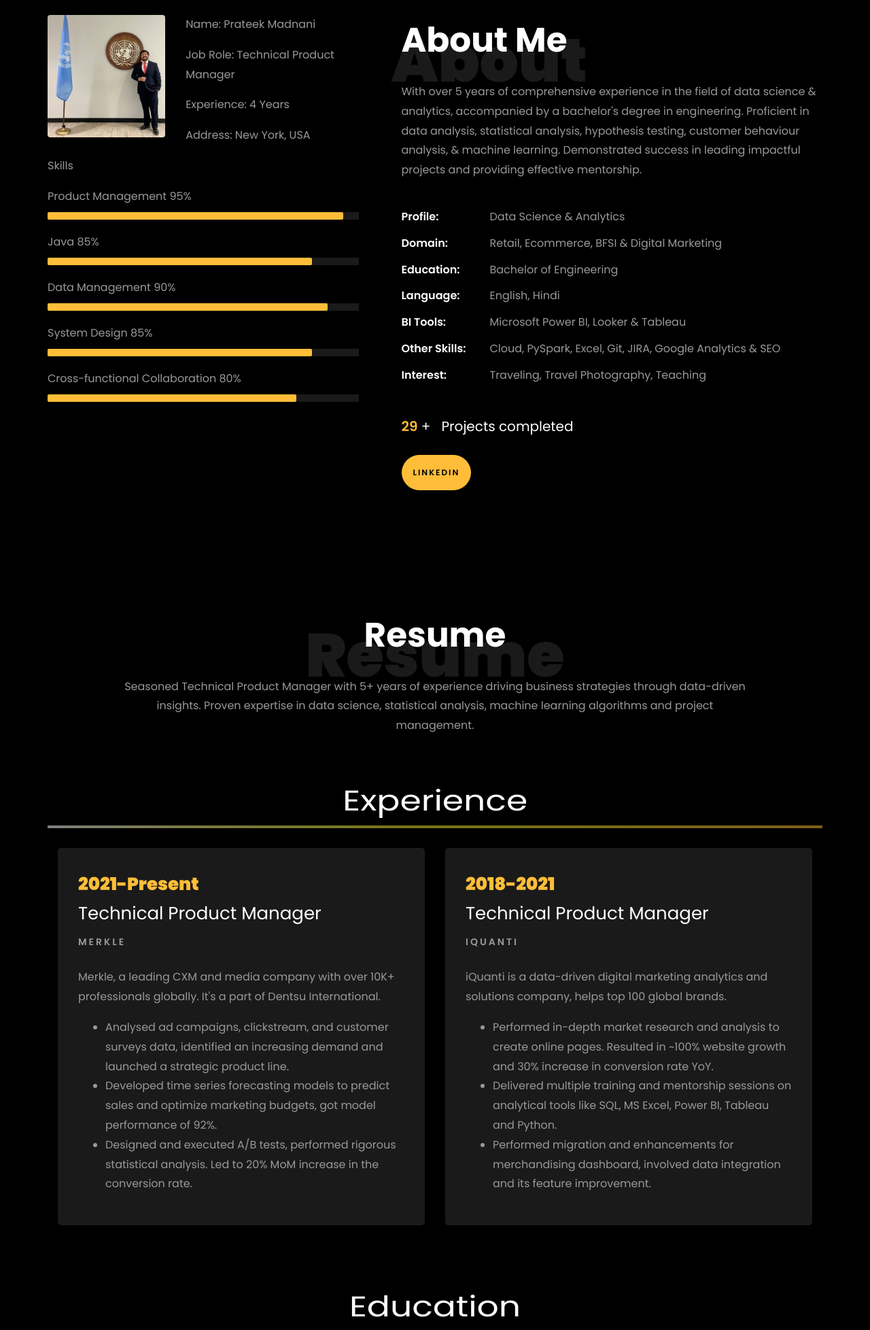
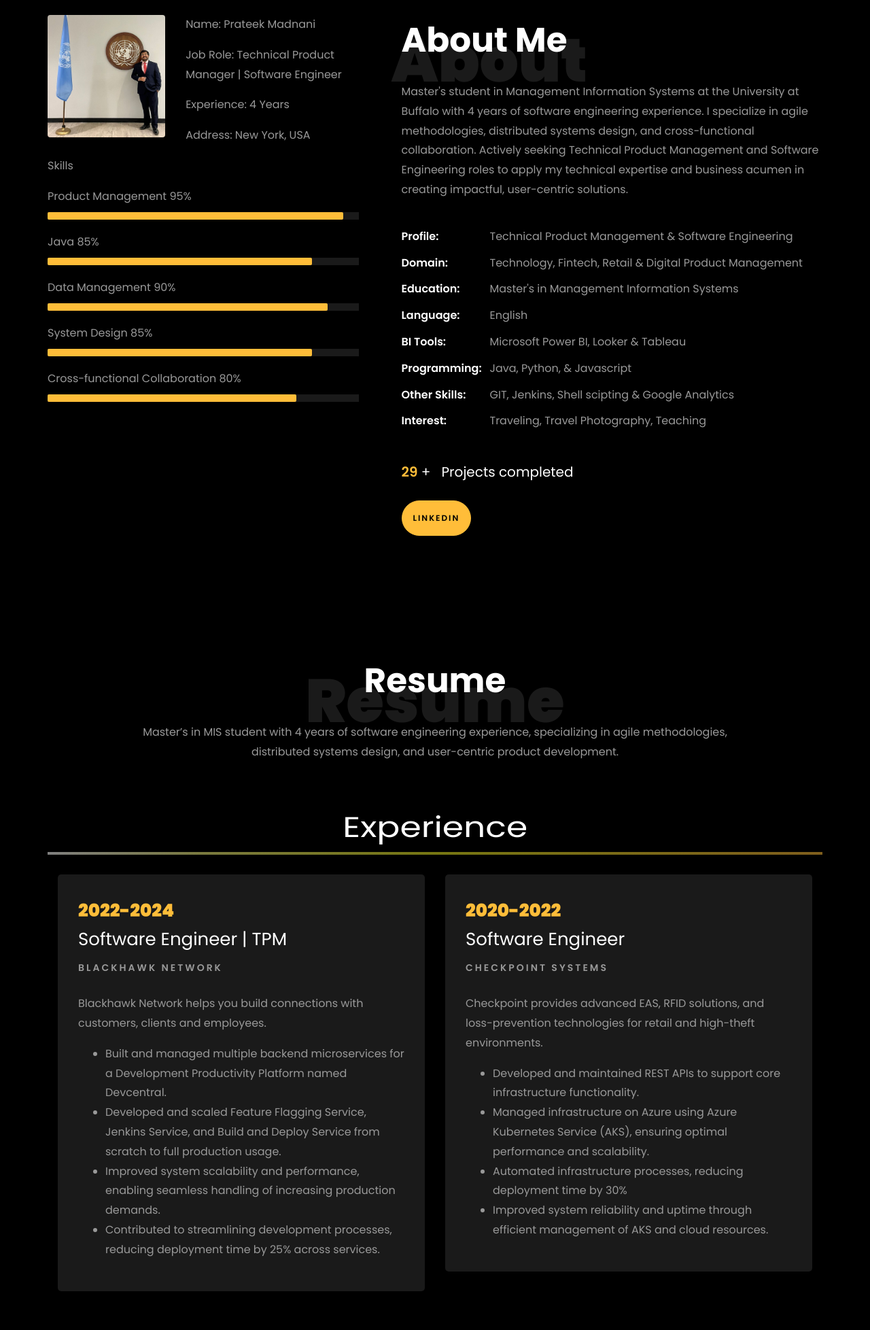
Before and after one commit to prateekmadnani1/prateekmadnani1.github.io, a plain HTML site: page index.html in a window 1280 px wide. Shown: the part 840-2796 px from the top of the page at 68% size. Drawn offline with Linux system fonts and the light colour scheme; animation ran at ten frames a second; files whose address does not match are found by name.

Commit message:
profile updated

```diff
--- a/index.html
+++ b/index.html
@@ -159,9 +159,9 @@
 
 						// Create an array of typing text
 						const typingTexts = [
-						'Engineer  ',
-						'YouTuber  ',
-						'Teacher   ',
+						'Product Manager  ',
+						'Enginer  ',
+						'Educator   ',
 						];
 
 						// Create a function to display the typing animation for a given text
@@ -190,8 +190,8 @@
 			            <h2>Technical Product Manager</h2>
 						<!-- <h2 class="d-flex" style="margin-bottom: 0">With over 5 years of experience</h2> -->
 						<!-- <br> -->
-			            <p><a href="https://www.youtube.com/@RishabhMishraOfficial" class="btn btn-primary py-3 px-4">YouTube</a>
-							<a href="https://github.com/rishabhnmishra" class="btn btn-white btn-outline-white py-3 px-4">My works</a></p>
+			            <p>
+							<a href="https://github.com/prateekmadnani1" class="btn btn-primary py-3 px-4">My works</a></p>
 		            </div>
 		          </div>
 	        	</div>
@@ -220,7 +220,7 @@
 									<div class="col-sm-6 col-md-7">
 									  <div class="about-info">
 										<p><span class="title-s">Name: </span> <span>Prateek Madnani</span></p>
-										<p><span class="title-s">Job Role: </span> <span>Technical Product Manager</span></p>
+										<p><span class="title-s">Job Role: </span> <span>Technical Product Manager | Software Engineer</span></p>
 										<p><span class="title-s">Experience: </span> <span>4 Years</span></p>
 										<p><span class="title-s">Address: </span> <span>New York, USA</span></p>
 									  </div>
@@ -270,16 +270,15 @@
 								<h1 class="big">About</h1>
 								<h2 class="mb-4">About Me</h2>
 
-								<p>With over 5 years of comprehensive experience in the field of data science & analytics, accompanied by a bachelor's degree in engineering.
-									Proficient in data analysis, statistical analysis, hypothesis testing, customer behaviour analysis, &amp; machine learning.
-									Demonstrated success in leading impactful projects and providing effective mentorship.</p>
+								<p>Master's student in Management Information Systems at the University at Buffalo with 4 years of software engineering experience. I specialize in agile methodologies, distributed systems design, and cross-functional collaboration. Actively seeking Technical Product Management and Software Engineering roles to apply my technical expertise and business acumen in creating impactful, user-centric solutions.</p>
 								<ul class="about-info mt-4 px-md-0 px-2">
-									<li class="d-flex"><span>Profile:</span> <span>Data Science &amp; Analytics</span></li>
-									<li class="d-flex"><span>Domain:</span> <span>Retail, Ecommerce, BFSI &amp; Digital Marketing</span></li>
-									<li class="d-flex"><span>Education:</span> <span>Bachelor of Engineering</span></li>
-									<li class="d-flex"><span>Language:</span> <span>English, Hindi</span></li>
+									<li class="d-flex"><span>Profile:</span> <span>Technical Product Management &amp; Software Engineering</span></li>
+									<li class="d-flex"><span>Domain:</span> <span>Technology, Fintech, Retail &amp; Digital Product Management</span></li>
+									<li class="d-flex"><span>Education:</span> <span>Master's in Management Information Systems</span></li>
+									<li class="d-flex"><span>Language:</span> <span>English</span></li>
 									<li class="d-flex"><span>BI Tools:</span> <span>Microsoft Power BI, Looker &amp; Tableau</span></li>
-									<li class="d-flex"><span>Other Skills:</span> <span>Cloud, PySpark, Excel, Git, JIRA, Google Analytics &amp; SEO</span></li>
+									<li class="d-flex"><span>Programming:</span> <span>Java, Python, &amp; Javascript</span></li>
+									<li class="d-flex"><span>Other Skills:</span> <span>GIT, Jenkins, Shell scipting &amp; Google Analytics</span></li>
 									<li class="d-flex"><span>Interest:</span> <span>Traveling, Travel Photography, Teaching</span></li>
 
 								</ul>
@@ -293,7 +292,7 @@
 									<span class="number" data-number="30">0</span> <span>+</span>
 									<span>&nbsp; Projects completed</span>
 								</p>
-								<p><a href="https://www.linkedin.com/in/rishabhnmishra/" class="btn btn-primary py-3 px-3">LinkedIn</a></p>
+								<p><a href="https://www.linkedin.com/in/prateek-madnani/" class="btn btn-primary py-3 px-3">LinkedIn</a></p>
 							</div>
 						</div>
 					</div>
@@ -311,7 +310,7 @@
           <div class="col-md-10 heading-section text-center ftco-animate">
           	<h1 class="big big-2">Resume</h1>
             <h2 class="mb-4">Resume</h2>
-            <p>Seasoned Technical Product Manager with 5+ years of experience driving business strategies through data-driven insights. Proven expertise in data science, statistical analysis, machine learning algorithms and project management.</p>
+            <p>Master’s in MIS student with 4 years of software engineering experience, specializing in agile methodologies, distributed systems design, and user-centric product development.</p>
           </div>
         </div>
 
@@ -324,14 +323,15 @@
 		<div class="row">
 				<div class="col-md-6">
 					<div class="resume-wrap ftco-animate">
-						<span class="date">2021-Present</span>
-						<h2>Technical Product Manager</h2>
-						<span class="position">Merkle</span>
-						<p class="mt-4">Merkle, a leading CXM and media company with over 10K+ professionals globally. It's a part of Dentsu International.
+						<span class="date">2022-2024</span>
+						<h2>Software Engineer | TPM</h2>
+						<span class="position">Blackhawk Network</span>
+						<p class="mt-4">Blackhawk Network helps you build connections with customers, clients and employees.</p>
 							<ul>
-								<li>Analysed ad campaigns, clickstream, and customer surveys data, identified an increasing demand and launched a strategic product line.</li>
-								<li>Developed time series forecasting models to predict sales and optimize marketing budgets, got model performance of 92%.</li>
-								<li>Designed and executed A/B tests, performed rigorous statistical analysis. Led to 20% MoM increase in the conversion rate.</li>
+								<li>Built and managed multiple backend microservices for a Development Productivity Platform named Devcentral.</li>
+								<li>Developed and scaled Feature Flagging Service, Jenkins Service, and Build and Deploy Service from scratch to full production usage.</li>
+								<li>Improved system scalability and performance, enabling seamless handling of increasing production demands.</li>
+								<li>Contributed to streamlining development processes, reducing deployment time by 25% across services.</li>
 							</ul>
 						</p>
 					</div>
@@ -340,14 +340,15 @@
 
 				<div class="col-md-6">
 					<div class="resume-wrap ftco-animate">
-						<span class="date">2018-2021</span>
-						<h2>Technical Product Manager</h2>
-						<span class="position">iQuanti</span>
-						<p class="mt-4">iQuanti is a data-driven digital marketing analytics and solutions company, helps top 100 global brands.
+						<span class="date">2020-2022</span>
+						<h2>Software Engineer</h2>
+						<span class="position">Checkpoint Systems</span>
+						<p class="mt-4"> Checkpoint provides advanced EAS, RFID solutions, and loss-prevention technologies for retail and high-theft environments.
 							<ul>
-								<li>Performed in-depth market research and analysis to create online pages. Resulted in ~100% website growth and 30% increase in conversion rate YoY.</li>
-								<li>Delivered multiple training and mentorship sessions on analytical tools like SQL, MS Excel, Power BI, Tableau and Python.</li>
-								<li>Performed migration and enhancements for merchandising dashboard, involved data integration and its feature improvement.</li>
+								<li>Developed and maintained REST APIs to support core infrastructure functionality.</li>
+								<li>Managed infrastructure on Azure using Azure Kubernetes Service (AKS), ensuring optimal performance and scalability.</li>
+								<li>Automated infrastructure processes, reducing deployment time by 30%</li>
+								<li>Improved system reliability and uptime through efficient management of AKS and cloud resources.</li>
 							</ul>
 						</p>
 					</div>
@@ -367,7 +368,7 @@
 			<div class="row">
     			<div class="col-md-6">
     				<div class="resume-wrap ftco-animate">
-    					<span class="date">2014-2018</span>
+    					<span class="date">2016-2020</span>
     					<h2>Bachelor of Engineering</h2>
     					<span class="position">Visvesvaraya Technological University</span>
     					<p class="mt-4">Grade: First class distinction.</p>
@@ -376,10 +377,10 @@
 
     			<div class="col-md-6">
     				<div class="resume-wrap ftco-animate">
-    					<span class="date">2012-2013</span>
-    					<h2>Higher Secondary School</h2>
-    					<span class="position">Army Public School</span>
-    					<p class="mt-4">Grade: First class distinction.</p>
+    					<span class="date">2024-2025</span>
+    					<h2>MS in MIS</h2>
+    					<span class="position">University at Buffalo</span>
+    					<p class="mt-4">4.0</p>
     				</div>
 				</div>
     		</div>
```
Also changed, not shown: images/bg_1.png, 1 other file.
